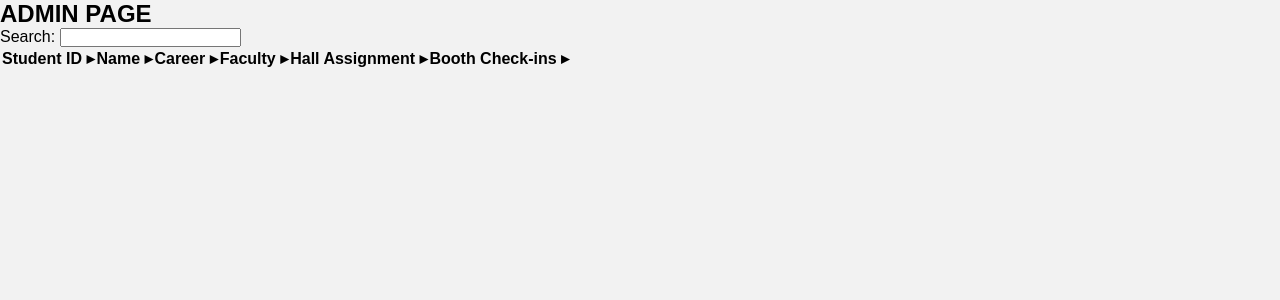
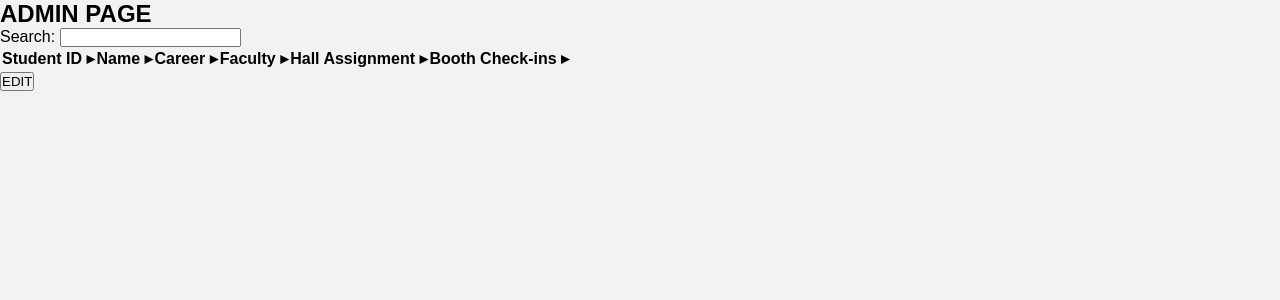
Before and after one commit to vocalfreak/WINpass-7-05, a Flask app: template templates/admin_page.html in a window 1280 px wide. Shown: the part 110-410 px from the top of the page. Run offline with Flask 3, Linux system fonts and the light colour scheme; the template is opened without the code that fills it, so the values that code supplies are empty.

Commit message:
feat: added edit button

```diff
--- a/templates/admin_page.html
+++ b/templates/admin_page.html
@@ -56,3 +56,9 @@
              </tbody>
         </table>
           <!-- a placeholder for the table until alya makes it functional. -->
+
+         <button class="edit-button">EDIT</button>
+      </div>
+   </main>
+</body>
+</html>
--- a/templates/admin_ui.html
+++ b/templates/admin_ui.html
@@ -28,6 +28,6 @@
       <h1>WELCOME TO WIN 2025!</h1>
       <p>We are excited to have you here!</p>
     </div>
-  </main>
+ </main>
 </body>
 </html>
```
